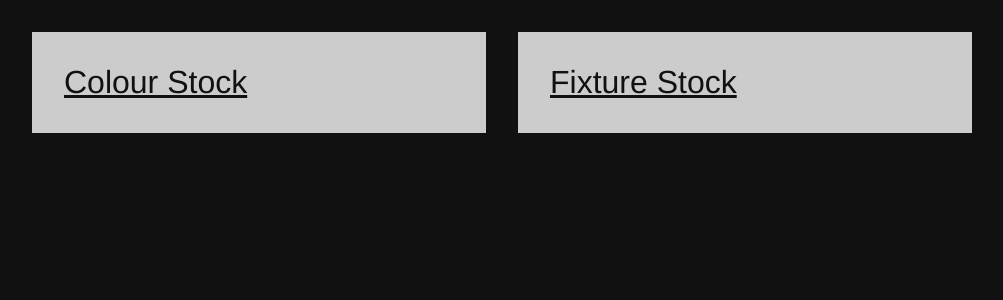
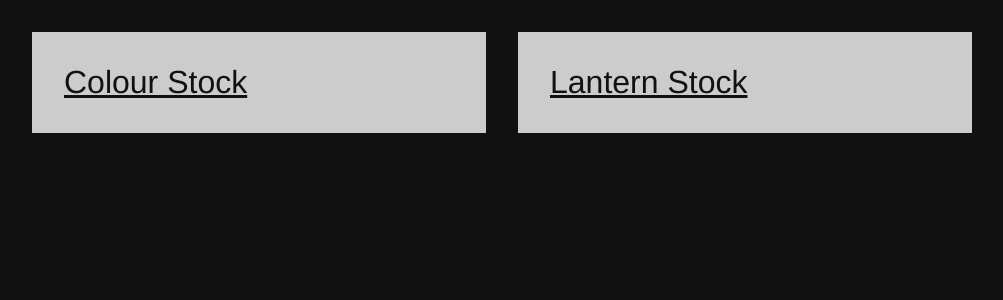
Before and after one commit to newtheatre/lx, a Jekyll site: the page built from index.html, in a window 1280 px wide. Shown: the top 300 px of the page, without its empty margins (158-1161 px from the left). Built offline with Jekyll 4.4.1, drawn with Linux system fonts in a browser that asks for light colours.

Commit message:
Fixtures -> Lanterns

```diff
--- a/_data/fixtures.yml
+++ b/_data/lanterns.yml
@@ -1,4 +1,4 @@
-- fixture:
+- lantern:
   brand: Selecon
   model: Rama
   type: Fresnel
--- a/index.html
+++ b/index.html
@@ -7,7 +7,7 @@ layout: default
 
   <ul class="site-index">
     <li><a href="/gels/">Colour Stock</a></li>
-    <li><a href="/fixtures/">Fixture Stock</a></li>
+    <li><a href="/lanterns/">Lantern Stock</a></li>
   </ul>
 
 </div>
--- a/fixtures.html
+++ b/lanterns.html
@@ -1,20 +1,20 @@
 ---
 title: Fixture Stock
 layout: default
-permalink: /fixtures/
+permalink: /lanterns/
 ---
 
 <div class="wrapper">
 
 <div class="gels">
   <ul class="gels-list">
-    {% for fixture in site.data.fixtures %}
+    {% for lantern in site.data.lanterns %}
     <li>
       <div class="gel-item">
         <div class="gel-swatch gel-swatch-{{ gel.code }}">
           <div class="gel-swatch-code">{{ gel.code }}</div>
         </div>
-        <h2>{{ fixture.brand }} {{ fixture.model }}</h2>
+        <h2>{{ lantern.brand }} {{ lantern.model }}</h2>
       </div>
     </li>
     {% endfor %}
```
